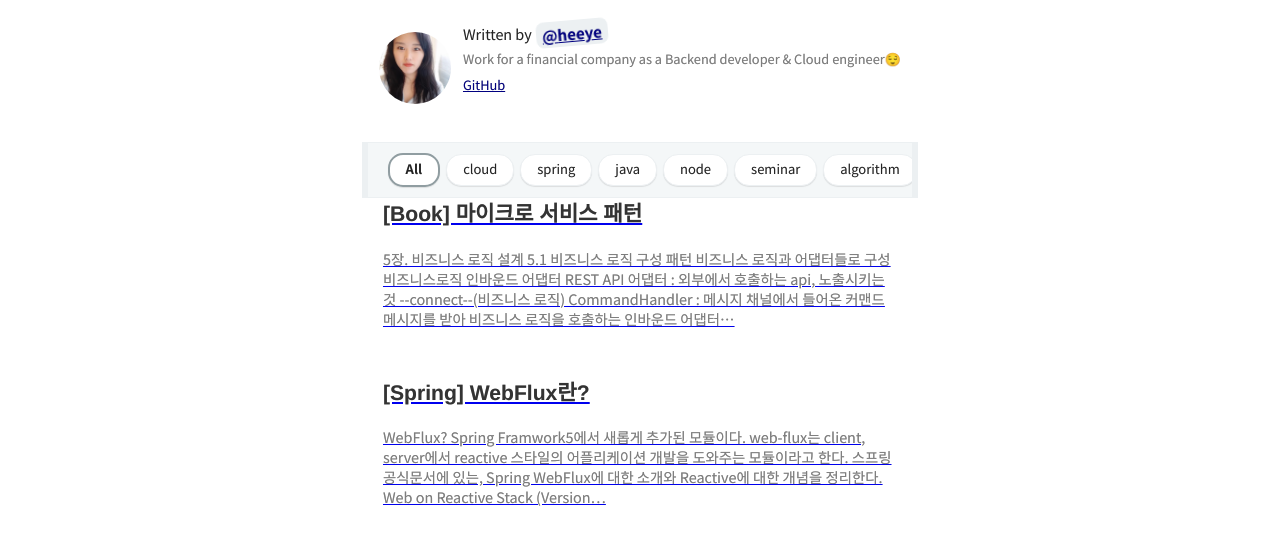
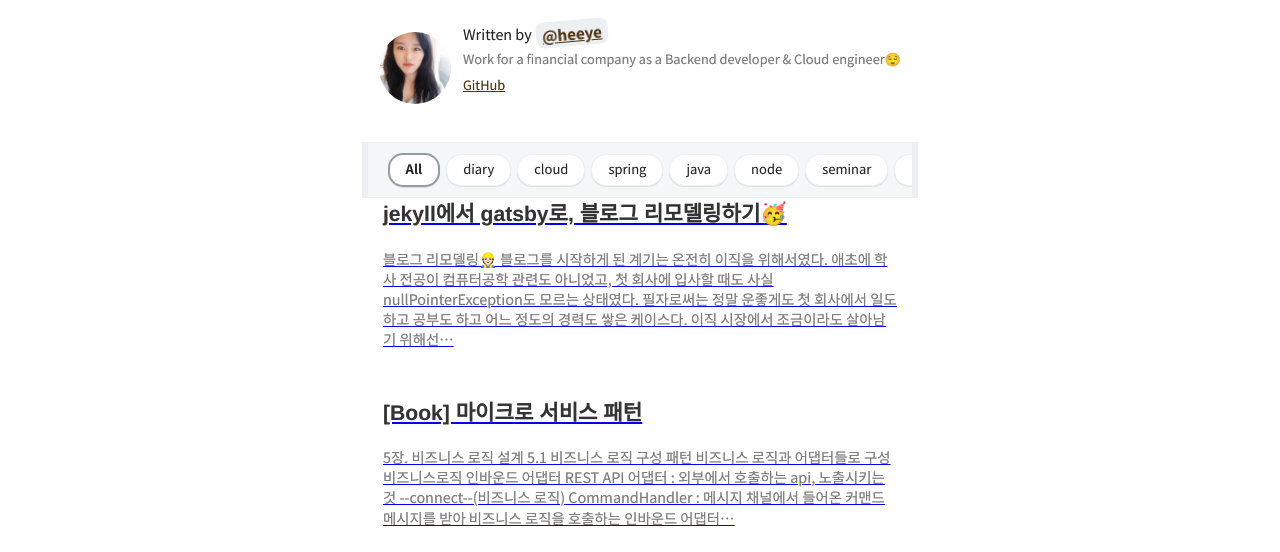
Before and after one commit to heeyeah/heeyeah.github.io, a Gatsby site: page / in a window 1280 px wide. Shown: the part 180-732 px from the top of the page. Built offline with nearby package versions, Linux system fonts and the light colour scheme; Gatsby itself is replaced by a stand-in of ours; some packages are replaced by stand-ins of ours; what typography-theme-github would draw is missing.

Commit message:
posting remodeling blog!

```diff
--- /dev/null
+++ b/content/blog/diary/convert-blog-theme.md
@@ -0,0 +1,59 @@
+---
+title: 'jekyll에서 gatsby로, 블로그 리모델링하기🥳'
+date: 2020-09-20 22:59:00
+category: diary
+draft: false
+---
+
+# 블로그 리모델링👷🏻‍
+블로그를 시작하게 된 계기는 온전히 이직을 위해서였다.
+
+애초에 학사 전공이 컴퓨터공학 관련도 아니었고, 첫 회사에 입사할 때도 사실 `nullPointerException`도 모르는 상태였다. 필자로써는 정말 운좋게도 첫 회사에서 일도 하고 공부도 하고 어느 정도의 경력도 쌓은 케이스다.
+
+이직 시장에서 조금이라도 살아남기 위해선 개발에 대한 기초 지식뿐만 아니라 알고리즘 공부, 참여 프로젝트 정리, github에 뭐라도 한 기록~~(영향력은 거의 없다고 생각하지만, 이직 준비할 때 마음의 안정을 위해)~~ 등등 '이직할 때 조금 유리할 수도 있을 것 같은데?' 라는 건 다 했다. 블로그도 비슷한 맥락으로!
+
+
+## 블로그 변천사
+다들 그러하듯이(?) tistory부터 시작했다. 그래도 기술 블로그를 한다하면, 네이버 블로그보단 티스토리를 추천했다.
+
+### tistory
+포스팅 3개정도 하고 **일도 바쁘고**, 흥미도 잃어서 관뒀다🙃
+
+
+### github blog by jekyll
+남들 하는데 좀 좋아보인다 싶은건 다 따라하고 싶어하는 성격 탓에 `xxx.github.io` 블로그를 만들어야겠다고 마음먹었다.
+
+시작할 당시만 해도, 그냥 가져다 쓰는 것도 어려워서 최대한 능력자분이 만들어 놓으신 템플릿을 사용했다. _(감사합니다!)_
+
+템플릿을 고르는 기준은 딱 2개였다.
+
+1. 보기좋게 예쁠 것
+2. 너무 복잡하지 않을 것
+
+이 기준에 부합하는 템플릿을 찾은게 [Centrarium](http://bencentra.com/centrarium/)이었다. 사진이랑 색만 바꿔도 이정도 블로그가 완성되는 아주 심플한 템플릿이었다.
+![](./images/pre-blog.png)
+
+다이어리식 용도의 블로그를 생각했기 때문에 아주 딱 적당했다.
+
+하지만 그래도 포스팅을 10개 이상 하다보니 아쉬웠던 기능이 있었다.
+1. 카테고리별 그룹핑이 되긴 하지만, `Posts` 탭에서 제목만 노출
+2. `ruby`에 익숙하지 않아서 구성 파악이 어려움 (거의 복붙수준으로만 front를 개발할 줄 아는 상태였음)
+3. 댓글기능 없음 (2번의 연장선인데, 설명은 나와있으나 필자의 부족함으로 못함)
+
+
+그래서 블로그 한번 정리해야겠다. 라고 생각만 1년 정도 하고 있었다.
+
+
+### github blog by gatsby
+이직 이후에 회사 일이 너무 바빠서 개인적으로 컴퓨터를 잡고 있을 시간이 없었다. 여전히 바쁘긴 하지만, 코로나 2.5단계도 풀린 김에 카페에서 뭐라도 두들기고 싶었고(?) 블로그를 갈아 엎게 됐다!
+
+사실 갈아 엎은 것도 아니고, 허접한 포스팅은 그대로고 예전부터 봤던 [한재엽님의 jbee.io](https://jbee.io) 블로그의 템플릿을 사용하고 싶었다. backend에서 frontend로 전향한 동료가 frontend+이직 관련 자료가 좋다며 추천해주었던 github였다.
+
+README.md를 보면서 따라하니 금방 템플릿은 적용됐고 필자의 정보까지 커스텀을 마친 뒤에야 이 포스팅을 쓴다🤓!
+
+약간의 우여곡절이 있었지만 _(gatsby를 github에 deploy하기 위한 설정 후 permission 문제 - sshkey 등록으로 해결!)_ 순탄하게 끝냈다!!!!!!!!!!!
+
+
+블로그 리모델링도 했으니, 열심히 포스팅을 해야겠다🥰🥰🥰
+
+<br/>
--- a/src/styles/variables.scss
+++ b/src/styles/variables.scss
@@ -13,7 +13,7 @@ $light-hover-text-shadow: 0 0 6px rgba(0, 0, 0, 0.2);
 
 // index
 $dimmed-color: #eef5db;
-$light-link-color: #000080;
+$light-link-color: #4f300b;
 $dark-gray: #333;
 $middle-gray: #7d7d7d;
 $light-gray: #aaa;
@@ -39,7 +39,7 @@ $light-category-item-color: #fff;
  * @dark theme
  */
 $dark-background-color: #282c35;
-$dark-link-color: #bb72ec;
+$dark-link-color: #ffc400;
 
 $dark-lightest-font-color: #fff;
 $dark-light-font-color: #eeeeee;
```
Also changed, not shown: content/assets/__felog.png (added), content/assets/felog.png, 1 other file.
